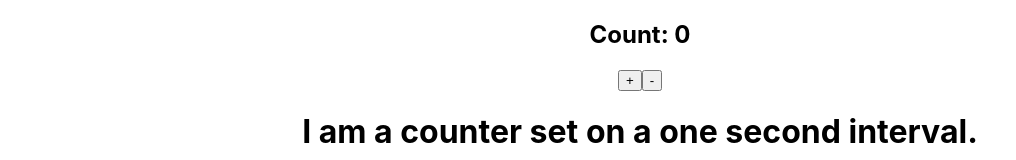
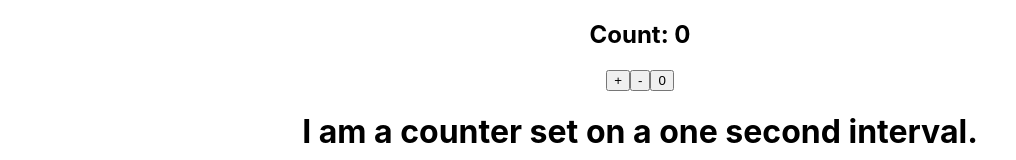
Before and after one commit to MMcClure11/practice-constructor.io, a React (Create React App) app: page /counter in a window 1280 px wide. Shown: the part 238-398 px from the top of the page, without its empty margins (0-1016 px from the left). Built offline with nearby package versions, Linux system fonts and the light colour scheme.

Commit message:
Add reset for count

```diff
--- a/src/components/Counter.js
+++ b/src/components/Counter.js
@@ -19,6 +19,10 @@ const Counter = () => {
     : alert("Can't decrease below zero. Sorry!")
   }
 
+  const reset = () => {
+    setCount(0)
+  }
+
   useEffect(() => {
     const timer = setInterval( () => {
       increaseCounter()
@@ -34,6 +38,7 @@ const Counter = () => {
       <h2>Count: { count }</h2>
       <button onClick={ increase }>+</button>
       <button onClick={ decrease }>-</button>
+      <button onClick={ reset }>0</button>
       <h1>I am a counter set on a one second interval.</h1>
       <h2>Count: { counter }</h2>
     </div>
```
